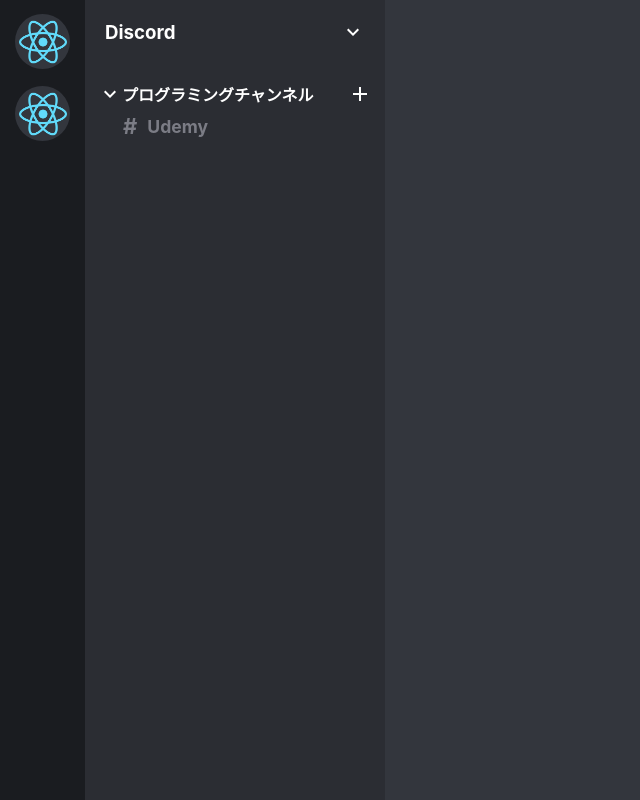
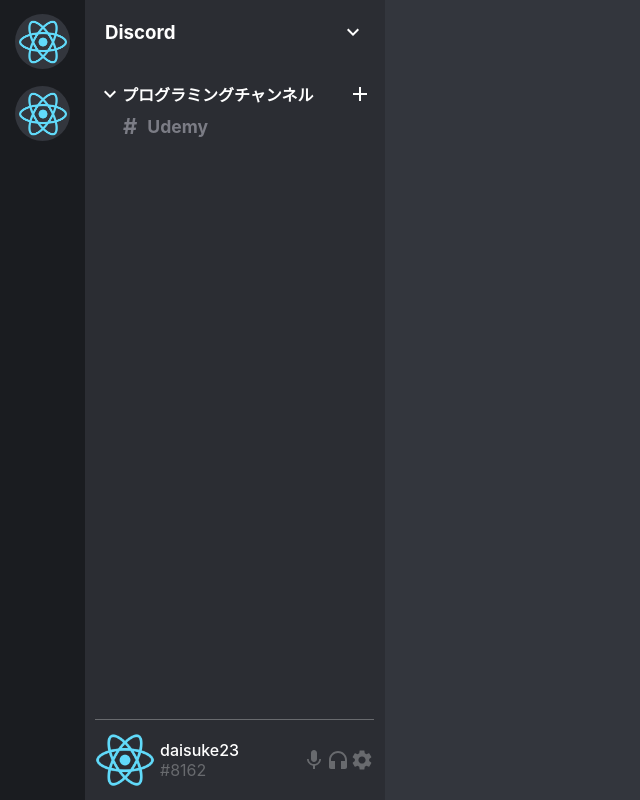
Before and after one commit to daisuke23bubu/ts-react-discord, a React (Create React App) app: page / in a window 1280 px wide. Shown: the whole page, without its empty margins (0-640 px from the left). Built offline with nearby package versions, Linux system fonts and the light colour scheme.

Commit message:
feat: sidebarFooter

```diff
--- a/src/components/sidebar/Sidebar.scss
+++ b/src/components/sidebar/Sidebar.scss
@@ -32,6 +32,7 @@
     .sidebarRight {
         background-color: #2b2d33;
         width: 300px;
+        position: relative;
 
         .sidebarTop {
             color: #ffffff;
@@ -59,5 +60,45 @@
                 }
             }
         }
+
+        .sidebarFooter {
+            position: absolute;
+            bottom: 0;
+            display: flex;
+            align-items: center;
+            justify-content: space-between;
+            width: 93%;
+            padding-bottom: 10px;
+            border-top: 1px solid #686a6e;
+            padding-top: 10px;
+            margin-left: -3px;
+
+            .sidebarAccount {
+                display: flex;
+                align-items: center;
+
+                img {
+                    width: 60px;
+                }
+
+                .accountName {
+                    margin-left: 5px;
+                    h4 {
+                        color: white;
+                        font-weight: 500;
+                    }
+
+                    span {
+                        color: #686a6e;
+                    }
+                }
+            }
+
+            .sidebarVoice {
+                display: flex;
+                align-items: center;
+                color:#686a6e;
+            }
+        }
     }
 }
--- a/src/components/sidebar/Sidebar.tsx
+++ b/src/components/sidebar/Sidebar.tsx
@@ -3,6 +3,9 @@
 import ExpandMoreIcon from '@mui/icons-material/ExpandMore';
 import AddIcon from '@mui/icons-material/Add';
 import SidebarChannel from './SidebarChannel';
+import MicIcon from '@mui/icons-material/Mic';
+import HeadphonesIcon from '@mui/icons-material/Headphones';
+import SettingsIcon from '@mui/icons-material/Settings';
 
 const Sidebar = () => {
   return (
@@ -34,6 +37,21 @@
                 <div className="sidebarChannelList">
                     <SidebarChannel />
                 </div>
+
+                <div className="sidebarFooter">
+                    <div className="sidebarAccount">
+                        <img src="./logo192.png" alt="" />
+                        <div className="accountName">
+                            <h4>daisuke23</h4>
+                            <span>#8162</span>
+                        </div>
+                    </div>
+                    <div className="sidebarVoice">
+                        <MicIcon />
+                        <HeadphonesIcon />
+                        <SettingsIcon />
+                    </div>
+                </div>
             </div>
         </div>
     </div>
```
